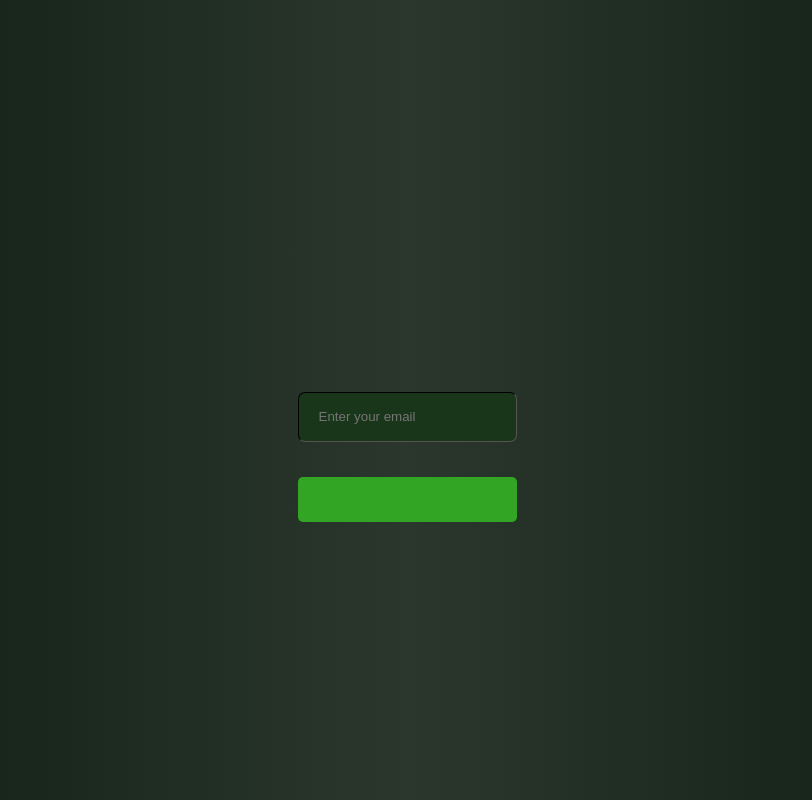
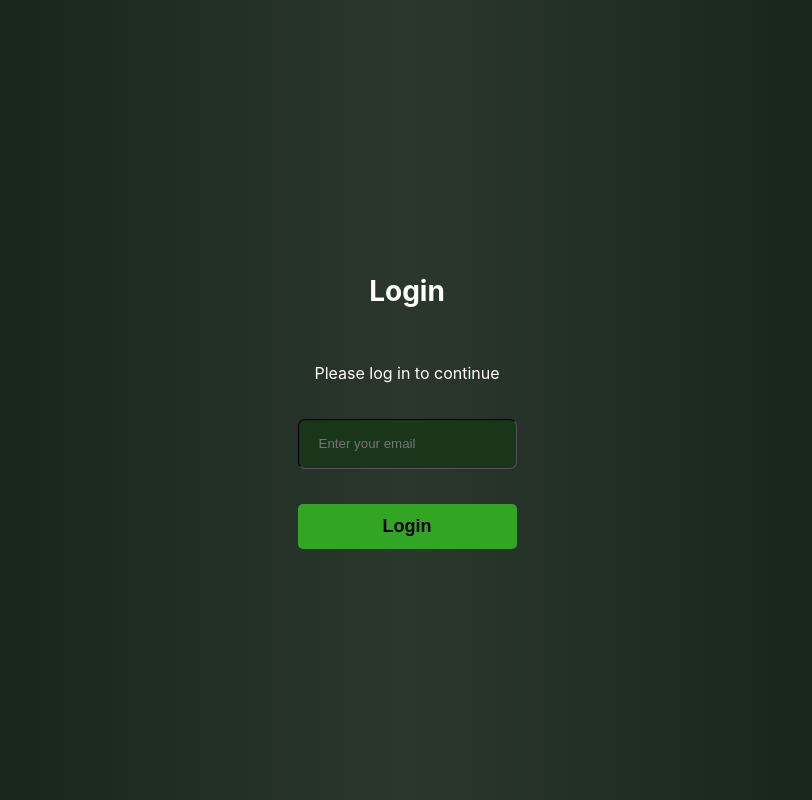
Before and after one commit to tirth-keraliya/new-mrxbet-desktop, a React (Create React App) app: page /#/login in a window 1280 px wide. Shown: the whole page, without its empty margins (233-1045 px from the left). Built offline with nearby package versions, Linux system fonts and the light colour scheme; no server answers.

Commit message:
add get localization

```diff
--- a/public/main.js
+++ b/public/main.js
@@ -33,10 +33,12 @@ const createWindow = async () => {
       preload: path.join(__dirname, "./preload.js"),
     },
   });
+  // Get the system locale.
+  let appLocalize = app.getLocale();
 
   ipcMain.handle("get-locale", (event) => {
-    console.log(currentLocale, "get-local");
-    return currentLocale;
+    console.log(appLocalize, "get-local");
+    return appLocalize;
   });
   const appUrl = isDev
     ? "http://localhost:3000"
--- a/src/Login/Login.js
+++ b/src/Login/Login.js
@@ -1,4 +1,6 @@
-import React, { useState, useCallback, useEffect } from "react";
+import React, { useCallback, useEffect, useState } from "react";
+import { useNavigate } from "react-router-dom"; // For navigation
+import { AppScreens } from "../AppNavigation/AppScreens";
 import {
   getContentfulLocation,
   getContentfulTranslation,
@@ -6,10 +8,8 @@ import {
   getPlayerByPlayerID,
 } from "../services/UserServices";
 import { isValidEmail } from "../utils/helper";
-import { useNavigate } from "react-router-dom"; // For navigation
+import { getCurrentPlayer } from "../utils/localStorage";
 import "./login.css"; // Import the CSS file
-import { AppScreens } from "../AppNavigation/AppScreens";
-import { getCurrentPlayer } from "../utils/localStorage";
 
 export default function LoginScreen() {
   const [email, setEmail] = useState("");
@@ -36,11 +36,23 @@ export default function LoginScreen() {
   useEffect(() => {
     const fetchLocale = async () => {
       try {
-        const locale = await window.electronAPI.getLocale();
-        console.log(locale, "localll-localll");
-        fetchTranslations(locale); // Fetch translations with the locale
+        let locale = await window.electronAPI.getLocale();
+        console.log(locale, "Fetched Locale");
+
+        // Attempt to load translations for the given locale
+        const translationsLoaded = await fetchTranslations(locale);
+
+        // If translations aren't found, fallback to 'en-US'
+        if (!translationsLoaded) {
+          console.warn(
+            `Locale "${locale}" not found. Falling back to 'en-US'.`
+          );
+          await fetchTranslations("en-US");
+        }
       } catch (error) {
         console.error("Failed to fetch locale:", error);
+        // On error, fallback to 'en-US'
+        await fetchTranslations("en-US");
       }
     };
     fetchLocale();
@@ -49,20 +61,28 @@ export default function LoginScreen() {
   const fetchTranslations = async (locale) => {
     try {
       const data = await getContentfulTranslation(locale);
-      console.log(data, "Fetched Translations Data");
-      setTranslations(data[0] || {}); // Set translations or an empty object if none
+      if (data.length > 0) {
+        console.log(data, "Fetched Translations Data");
+        setTranslations(data[0]); // Set the fetched translations
+        return true; // Indicate that translations were successfully loaded
+      }
+      return false; // Indicate that translations were not found
     } catch (error) {
       console.error("Failed to load translations:", error);
+      return false;
     }
   };
+
   const translationsToDisplay = {
-    buttonText: translations?.buttonText,
-    emailPlaceholder: translations?.emailPlaceholder,
-    emailRequired: translations?.emailRequired,
-    validEmail: translations?.validEmail,
-    loginTitle: translations?.loginTitle,
-    loginDescription: translations?.loginDescription,
-    loginError: translations?.loginError,
+    buttonText: translations?.buttonText || "Login",
+    emailPlaceholder: translations?.emailPlaceholder || "Enter your email",
+    emailRequired: translations?.emailRequired || "Email is required",
+    validEmail: translations?.validEmail || "Please enter a valid email",
+    loginTitle: translations?.loginTitle || "Login",
+    loginDescription:
+      translations?.loginDescription || "Please log in to continue",
+    loginError:
+      translations?.loginError || "Failed to log in. Please try again.",
   };
 
   const checkUserLogin = useCallback(
@@ -129,11 +149,6 @@ export default function LoginScreen() {
     }
   }, [email, navigate]);
 
-  //   const changeIcon = (iconName) => {
-  //     // Send the icon change request to Electron via the ipcRenderer
-  //     window.electronAPI.changeIcon(iconName);
-  //   };
-
   return (
     <div className="container">
       <div className="content-container">
@@ -142,7 +157,7 @@ export default function LoginScreen() {
         <div className="input-view">
           <input
             type="email"
-            placeholder="Enter your email"
+            placeholder={translationsToDisplay.emailPlaceholder}
             value={email}
             onChange={(e) => setEmail(e.target.value)}
             className="input"
```
